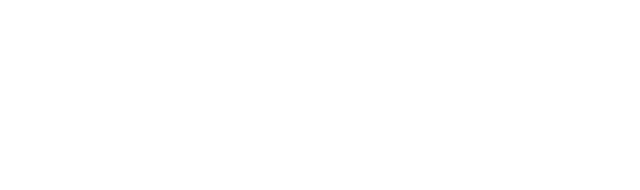
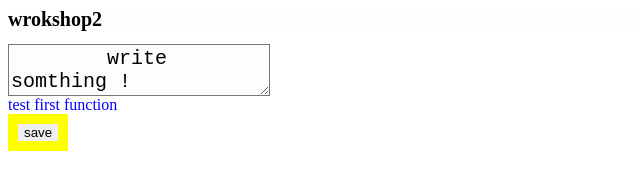
Before and after one commit to Integration-WEB/workshop2-monambengouta, a plain HTML site: page index.html in a window 1280 px wide. Shown: the whole page, without its empty margins (0-640 px from the left). Drawn offline with Linux system fonts and the light colour scheme.

Commit message:
test scss file into index.html

```diff
--- a/index.html
+++ b/index.html
@@ -0,0 +1,14 @@
+<html>
+<head>
+    <link rel="stylesheet" href="sass/style.css">
+</head>
+<body>
+    <h1>wrokshop2</h1>
+    <textarea>
+        write somthing !
+    </textarea>
+    <br>
+    <div class="list"> test first function</div>
+    <button class="btn" >save</button>
+</body>
+</html>
--- a/sass/style.scss
+++ b/sass/style.scss
@@ -1,6 +1,6 @@
 @import "mixins";
 $langages:"HTML5","CSS3","JAVA","REACT";
-$background: #ff0000;
+$background: #fdfdfd;
 .text{
   background-color:$background ;
   color: background($background);
@@ -12,8 +12,14 @@ textarea,h1{
 .btn {
   @include border();
 }
+.list {
+  color: blue;
+  @if first()=="HTML5"{
+    display: none;
+  }
+}
 @function background($color_back){
-  @if($color_back!=#ffffff){
+  @if $color_back!=#ffffff{
     @return #ffffff;
   }@else {
     @return #000000;
```
Also changed, not shown: sass/style.css, 1 other file.
